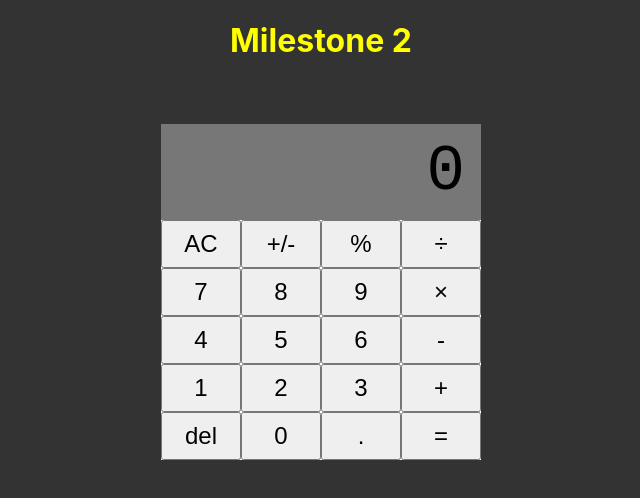
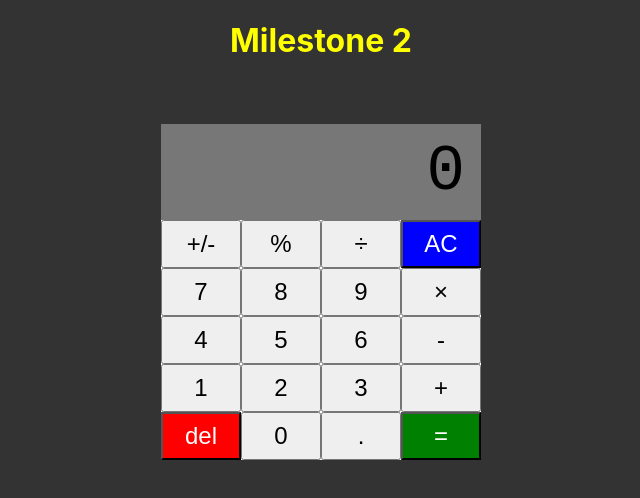
Before and after one commit to MahmoudBakr23/Calculator, a React (Create React App) app: page / in a window 1280 px wide. Shown: the top 498 px of the page, without its empty margins (319-959 px from the left). Built offline with nearby package versions, Linux system fonts and the light colour scheme.

Commit message:
styling the main buttons

```diff
--- a/src/App.css
+++ b/src/App.css
@@ -39,6 +39,7 @@ body {
   padding: 0.5rem;
   font-size: 1.5rem;
   width: 100%;
+  outline: 0;
 }
 
 .group1,
@@ -49,3 +50,21 @@ body {
   display: grid;
   grid-template-columns: repeat(4, 1fr);
 }
+
+.del,
+.ac,
+.eq {
+  color: #fff;
+}
+
+.del {
+  background-color: red;
+}
+
+.ac {
+  background-color: blue;
+}
+
+.eq {
+  background-color: green;
+}
--- a/src/Components/Button.js
+++ b/src/Components/Button.js
@@ -1,15 +1,16 @@
 import PropTypes from 'prop-types';
 
 const Button = props => {
-  const { name } = props;
+  const { name, className } = props;
   return (
     <div className="Button">
-      <button type="button">{name}</button>
+      <button type="button" className={className}>{name}</button>
     </div>
   );
 };
 Button.propTypes = {
   name: PropTypes.string.isRequired,
+  className: PropTypes.string.isRequired,
 };
 
 export default Button;
--- a/src/Components/ButtonPanel.js
+++ b/src/Components/ButtonPanel.js
@@ -3,10 +3,10 @@ import Button from './Button';
 const ButtonPanel = () => (
   <div className="ButtonPanel">
     <div className="buttons group1">
-      <Button name="AC" />
       <Button name="+/-" />
       <Button name="%" />
       <Button name="÷" />
+      <Button name="AC" className="ac" />
     </div>
     <div className="buttons group2">
       <Button name="7" />
@@ -27,10 +27,10 @@ const ButtonPanel = () => (
       <Button name="+" />
     </div>
     <div className="buttons group5">
-      <Button name="del" />
+      <Button name="del" className="del" />
       <Button name="0" />
       <Button name="." />
-      <Button name="=" />
+      <Button name="=" className="eq" />
     </div>
   </div>
 );
```
